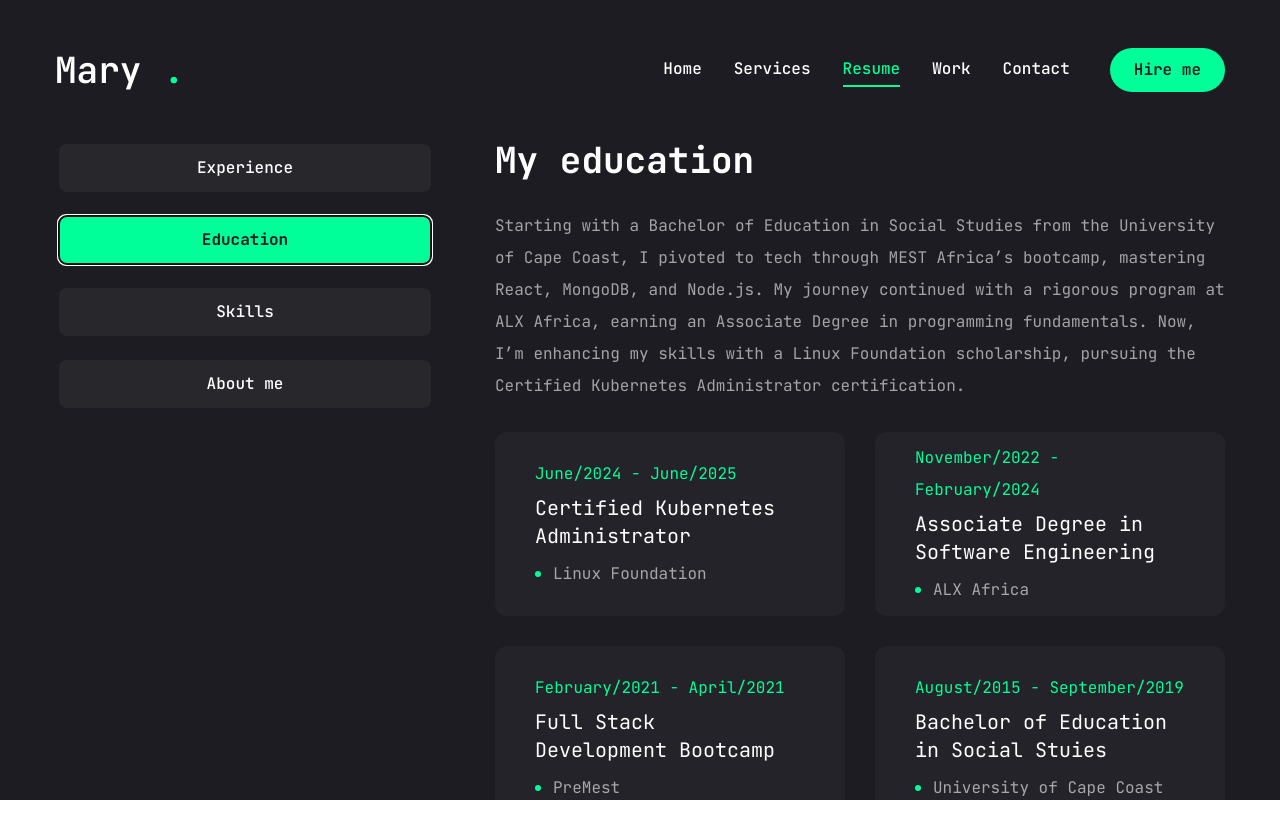
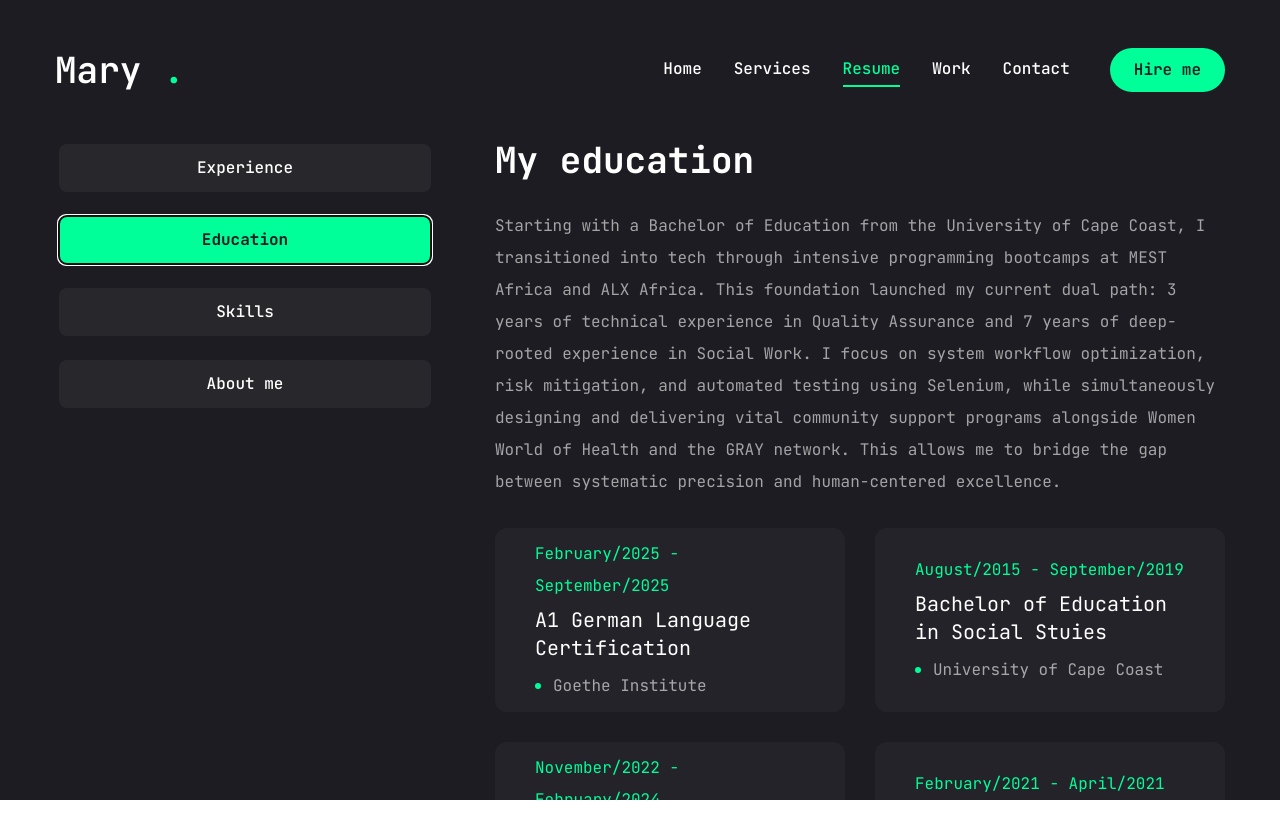
Before and after one commit to MaryKwawu/Portfolio, a Next.js app: page /resume in a window 1280 px wide. Both pictures are taken after a click on the tab "Education". Shown: the top 838 px of the page. Built offline with nearby package versions, Linux system fonts and the light colour scheme.

Commit message:
Update : made update to my Resume with my current endeavors

```diff
--- a/src/app/resume/page.tsx
+++ b/src/app/resume/page.tsx
@@ -1,6 +1,5 @@
 "use client";
 
-import { Description } from "@radix-ui/react-dialog";
 import React from "react";
 
 import {
@@ -9,23 +8,29 @@ import {
 	FaJs,
 	FaReact,
 	FaNodeJs,
-	FaDocker,
-	FaAngular,
-	FaAws,
+	FaDocker
 } from "react-icons/fa";
+import {
+	FaPeopleGroup,
+	FaHeartPulse,
+	FaHandshakeAngle,
+	FaScaleBalanced,
+	FaPeopleRoof,
+	FaUserShield,
+	FaHandHoldingMedical
+ } from "react-icons/fa6";
 
 import {
 	SiTailwindcss,
-	SiNextdotjs,
+	SiSelenium,
 	SiKubernetes,
-	SiFlask,
 } from "react-icons/si";
 
 //about data
 const about = {
 	title: "About me",
 	description:
-		"Mary is a DevOps Software Engineer with strong expertise in Python, Angular, Kubernetes, and Docker. She has a deep passion for DevOps and programming, specializing in Docker and Kubernetes. Mary is committed to community building and advocacy, dedicating her free time to supporting girls and women in STEM through GRAY (Gender and Reproductive Advocacy Youth Network) and proudly contributing to Black Sisters in STEM. Her dedication to both technical excellence and community impact makes her a valuable asset to any team",
+		"Mary is a Quality Assurance professional and Social Worker with a strong background in process auditing, risk mitigation, and automated testing using Selenium. She leverages her rigorous evaluative frameworks to systematically design, monitor, and deliver highly effective community support programs. Deeply committed to social equity, Mary dedicates her expertise to community building and advocacy, collaborating with Women World of Health and the Gender and Reproductive Health Advocacy Youth Network (GRAY). Her unique blend of analytical precision and dedicated human-centered advocacy makes her an exceptional asset to both technical and community-driven initiatives.",
 	info: [
 		{
 			fieldName: "Name",
@@ -63,12 +68,22 @@ const about = {
 const Experience = {
 	title: "My experience",
 	description:
-		"With three years in web and backend development, I bring a versatile skill set for complex projects. I build scalable applications with Flask, manage data using PostgreSQL and MongoDB, and ensure reliability through Jasmine and Karma testing. On the frontend, I design engaging interfaces with JavaScript, ReactJS, Angular, and TailwindCSS. My DevOps experience includes Docker and Kubernetes for efficient containerization, along with AWS and Azure for secure, scalable cloud solutions. This broad expertise allows me to deliver innovative and tailored solutions that exceed expectations.",
+		"With 3 years of experience in the tech sector specializing in Quality Assurance and 7 years of dedicated experience in Social Work, I bring a versatile skill set for optimizing complex systems and delivering impactful community solutions. I ensure operational and regulatory compliance through rigorous process auditing, risk mitigation, and automated testing with Selenium. On the human services front, I leverage my deep field experience to systematically design, monitor, and deliver highly effective community support programs. My advocacy journey includes long-term strategic collaborations with Women World of Health and the Gender and Reproductive Health Advocacy Youth Network (GRAY) to drive public health equity and youth empowerment. This broad expertise allows me to bridge the gap between technical precision and senior human-centered excellence.",
 	items: [
 		{
-			company: "Pigeon Ulta",
-			position: "Front-end Developer",
+			company: "Pigeonulta",
+			position: "Quality Assurance Engineer",
 			duration: "2023 - Present",
+		},
+		{
+			company: "Women World of Health",
+			position: "Women Health Advocate",
+			duration: "2019 - Present",
+		},
+		{
+			company: "Gender and Reproductive Health Advocacy Youth Network (GRAY)",
+			position: "STEM & Health Advocate",
+			duration: "2019 - Present",
 		},
 		{
 			company: "Tia Cloud",
@@ -83,18 +98,36 @@ const Experience = {
 	],
 };
 
+type EducationItem = {
+	Institution: string;
+	duration: string;
+	Degree?: string;
+	Training?: string;
+};
+
 //educational data
-const education = {
+const education: {
+	icon: string;
+	title: string;
+	description: string;
+	items: EducationItem[];
+} = {
 	icon: "",
 	title: "My education",
 	description:
-		"Starting with a Bachelor of Education in Social Studies from the University of Cape Coast, I pivoted to tech through MEST Africa’s bootcamp, mastering React, MongoDB, and Node.js. My journey continued with a rigorous program at ALX Africa, earning an Associate Degree in programming fundamentals. Now, I’m enhancing my skills with a Linux Foundation scholarship, pursuing the Certified Kubernetes Administrator certification.",
+		"Starting with a Bachelor of Education from the University of Cape Coast, I transitioned into tech through intensive programming bootcamps at MEST Africa and ALX Africa. This foundation launched my current dual path: 3 years of technical experience in Quality Assurance and 7 years of deep-rooted experience in Social Work. I focus on system workflow optimization, risk mitigation, and automated testing using Selenium, while simultaneously designing and delivering vital community support programs alongside Women World of Health and the GRAY network. This allows me to bridge the gap between systematic precision and human-centered excellence.",
 	items: [
 		{
-			Institution: "Linux Foundation",
-			Certification: "Certified Kubernetes Administrator",
-			duration: "June/2024 - June/2025",
+			Institution: "Goethe Institute",
+			Degree: "A1 German Language Certification",
+			duration: "February/2025 - September/2025",
 		},
+		{
+			Institution: "University of Cape Coast",
+			Degree: "Bachelor of Education in Social Stuies",
+			duration: "August/2015 - September/2019",
+		},
+
 
 		{
 			Institution: "ALX Africa",
@@ -108,11 +141,7 @@ const education = {
 			duration: "February/2021 - April/2021",
 		},
 
-		{
-			Institution: "University of Cape Coast",
-			Degree: "Bachelor of Education in Social Stuies",
-			duration: "August/2015 - September/2019",
-		},
+
 	],
 };
 
@@ -120,11 +149,47 @@ const education = {
 const skills = {
 	title: "My skills",
 	description:
-		"I’m a skilled software developer proficient in Python, Node.js, and JavaScript, with deep expertise in DevOps tools like Kubernetes, Docker, AWS, and Azure. I build robust REST APIs with Flask and craft dynamic frontends using Angular. My experience with PostgreSQL and MongoDB ensures top-notch data management. I maintain code integrity with Git, automate testing with Jasmine and Karma, and utilize IDEs like PyCharm, VSCode, and IntelliJ. Applying OOP, TDD, and Agile methodologies, I deliver high-quality, innovative solutions that exceed expectations.",
+		"Leveraging 3 years of tech industry experience and a rich 7-year background in Social Work, I specialize in building reliable systems and driving impactful community change. As a Quality Assurance professional, I bring structural precision to workflows using process auditing, Object-Oriented Programming (OOP) fundamentals, and automated Selenium test scripts to eliminate bugs and protect data integrity. I translate these systematic processes directly into my social work advocacy to manage case logistics, mitigate organizational risks, and deliver secure, compliant public health initiatives",
 	skilllist: [
+		{
+			icon: <SiSelenium />,
+			name: "selinium",
+		},
+		{
+			icon: <FaUserShield />,
+			name: "community service",
+		},
+		{
+			icon: <FaHandshakeAngle />,
+			name: "community Service",
+		},
+		{
+			icon: <FaPeopleRoof />,
+			name: "people",
+		},
+		{
+			icon: <FaScaleBalanced />,
+			name: "community service",
+		},
+		{
+			icon: <FaHeartPulse />,
+			name: "care",
+		},
+		{
+			icon: <FaPeopleGroup />,
+			name: "social Work Advocacy",
+		},
+		{
+			icon: < FaHandHoldingMedical/>,
+			name: "social Work Advocacy",
+		},
 		{
 			icon: <FaHtml5 />,
 			name: "html 5",
+		},
+		{
+			icon: <SiTailwindcss />,
+			name: "tailwind.css",
 		},
 		{
 			icon: <FaCss3 />,
@@ -139,38 +204,18 @@ const skills = {
 			name: "react",
 		},
 		{
-			icon: <SiNextdotjs />,
-			name: "nextjs",
-		},
-
-		{
-			icon: <SiTailwindcss />,
-			name: "tailwind.css",
+			icon: <FaNodeJs />,
+			name: "node.js",
 		},
 		{
 			icon: <SiKubernetes />,
 			name: "kubernetes",
 		},
 		{
-			icon: <FaNodeJs />,
-			name: "node.js",
-		},
-		{
-			icon: <FaAngular />,
-			name: "angular",
-		},
-		{
-			icon: <SiFlask />,
-			name: "flask",
-		},
-		{
 			icon: <FaDocker />,
 			name: "docker",
 		},
-		{
-			icon: <FaAws />,
-			name: "Aws",
-		},
+
 	],
 };
 
@@ -183,7 +228,7 @@ import {
 	TooltipTrigger,
 } from "@/components/ui/tooltip";
 
-import { ScrollArea } from "@radix-ui/react-scroll-area";
+import { ScrollArea } from "@/components/ui/scroll-area";
 import { motion } from "framer-motion";
 
 const Resume = () => {
@@ -269,9 +314,7 @@ const Resume = () => {
 													>
 														<span className="text-accent">{item.duration}</span>
 														<h3 className="text-xl max-w-[260px] min-h-[60px] text-center lg:text-left ">
-															{item.Degree}
-															{item.Training}
-															{item.Certification}
+															{item.Degree ?? item.Training}
 														</h3>
 														<div className="flex items-center gap-3">
 															{/* dot */}
```
